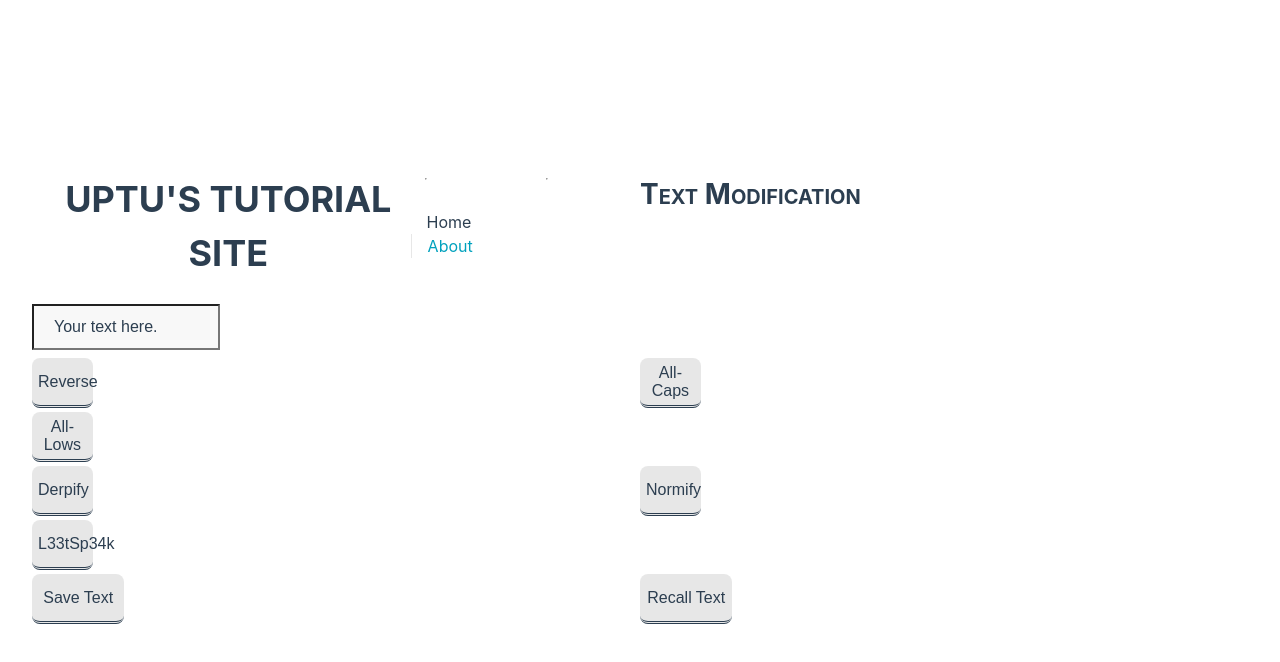
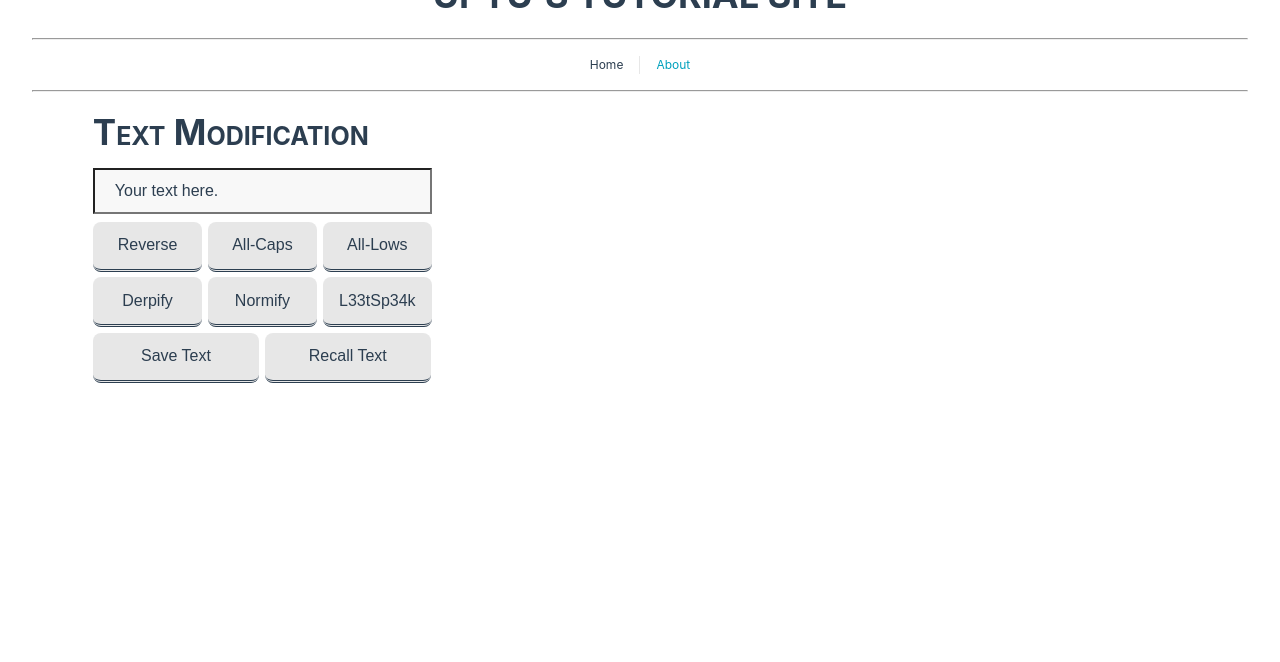
Before and after one commit to uptudev/uptu.dev, a Vue app: page / in a window 1280 px wide. Shown: the top 662 px of the page. Built offline with nearby package versions, Linux system fonts and the light colour scheme.

Commit message:
CSS Fixes

```diff
--- a/src/App.vue
+++ b/src/App.vue
@@ -3,7 +3,7 @@
 </script>
 
 <template>
-  <header>
+  <header class="wrapper header">
     <h1 class="title">UPTU'S TUTORIAL SITE</h1>
     <div class="wrapper">
       <hr />
@@ -16,7 +16,7 @@
     <br>
   </header>
 
-  <RouterView />
+  <RouterView class="main" />
 </template>
 
 <style scoped>
@@ -26,10 +26,12 @@
   }
 
   .title {
+    width: 100%;
     text-align: center;
     font-size:36px;
     font-variant: small-caps;
     font-weight: bold;
+    margin-top: 1rem;
     margin-bottom: 1rem;
   }
 
@@ -39,6 +41,7 @@
   }
 
   nav {
+    grid-area: menu;
     width: 100%;
     font-size: 12px;
     text-align: center;
@@ -63,31 +66,4 @@
   nav a:first-of-type {
     border: 0;
   }
-
-  @media (min-width: 1024px) {
-    header {
-      display: flex;
-      place-items: center;
-      padding-right: calc(var(--section-gap) / 2);
-    }
-
-    .logo {
-      margin: 0 2rem 0 0;
-    }
-
-    header .wrapper {
-      display: flex;
-      place-items: flex-start;
-      flex-wrap: wrap;
-    }
-
-    nav {
-      text-align: left;
-      margin-left: -1rem;
-      font-size: 1rem;
-
-      padding: 1rem 0;
-      margin-top: 1rem;
-    }
-  }
 </style>
--- a/src/assets/main.css
+++ b/src/assets/main.css
@@ -6,6 +6,26 @@
   padding: 2rem;
 
   font-weight: normal;
+}
+
+.header {
+  grid-column: 1 / span 3;
+}
+
+.main {
+  grid-area: 2 / 2 / 2 / 2;
+}
+
+.left {
+  grid-area: 2 / 1 / 2 / 1;
+}
+
+.right {
+  grid-area: 2 / 3 / 2 / 3;
+}
+
+.bottom {
+  grid-area: 3 / 1 / 3 / 3;
 }
 
 a,
@@ -23,13 +43,20 @@ a,
 
 @media (min-width: 1024px) {
   body {
-    display: flex;
     place-items: center;
   }
 
   #app {
     display: grid;
-    grid-template-columns: 1fr 1fr;
+    grid-template-areas:
+      'header header header'
+      'left main right'
+      'bottom bottom bottom';
+
+    grid-template-columns: 5% 90% 5%;
+    grid-template-rows: 15% 80% 5%;
+    justify-content: space-around;
+    align-items: center;
     padding: 0 2rem;
   }
 }
--- a/src/components/TextMod.vue
+++ b/src/components/TextMod.vue
@@ -120,6 +120,7 @@
 </script>
 
 <template>
+  <div class="main">
     <h1 class="h1">Text Modification</h1>
     <input class="input" v-model="textf">
     <br>
@@ -133,13 +134,14 @@
     <br>
     <button class="buttonlong" @click="saveText()">Save Text</button>
     <button class="buttonlong" @click="recallText()">Recall Text</button>
+  </div>
 </template>
 
 <style>
   .h1 {
     font-weight: bold;
     font-variant: small-caps;
-    font-size:28px;
+    font-size:35px;
   }
 
   .button {
@@ -156,8 +158,8 @@
     width: 10%;
     height: 50px;
     border-radius: 8px;
-    margin-right: 4px;
-    margin-bottom: 4px;
+    margin-right: 0.5%;
+    margin-bottom: 0.5%;
   }
 
   .button:hover {
@@ -181,8 +183,8 @@
     width: 15.2%;
     height: 50px;
     border-radius: 8px;
-    margin-right: 4px;
-    margin-bottom: 4px;
+    margin-right: 0.5%;
+    margin-bottom: 0.5%;
   }
 
   .buttonlong:hover {
```
Lines whose indentation alone changed are shown as unchanged.
